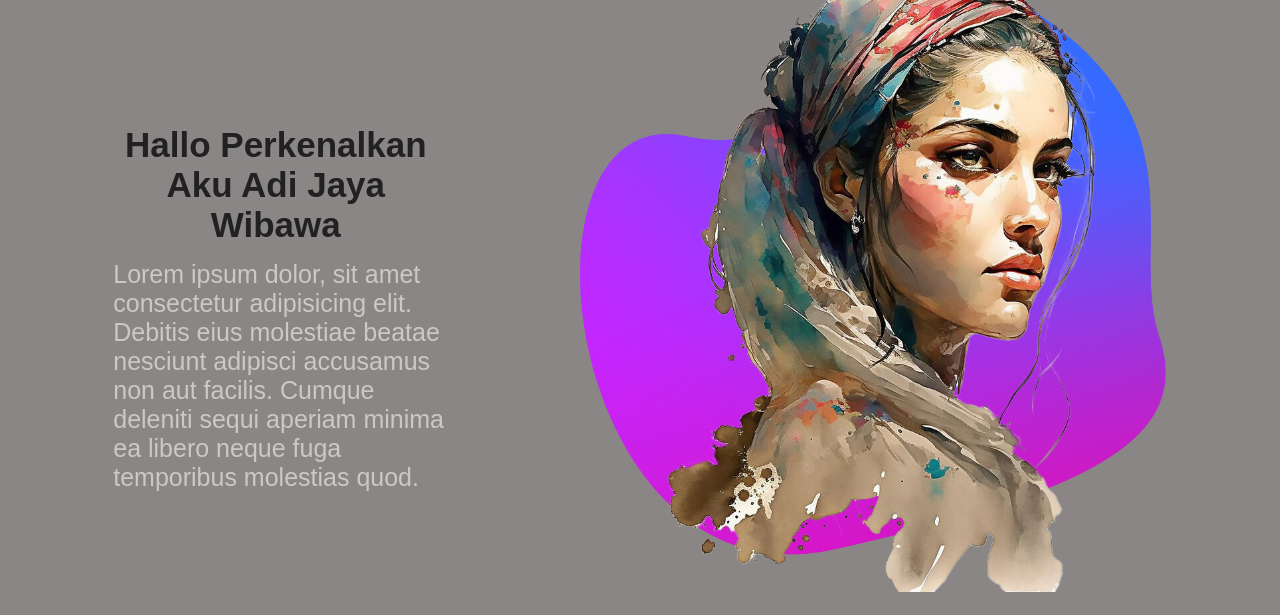
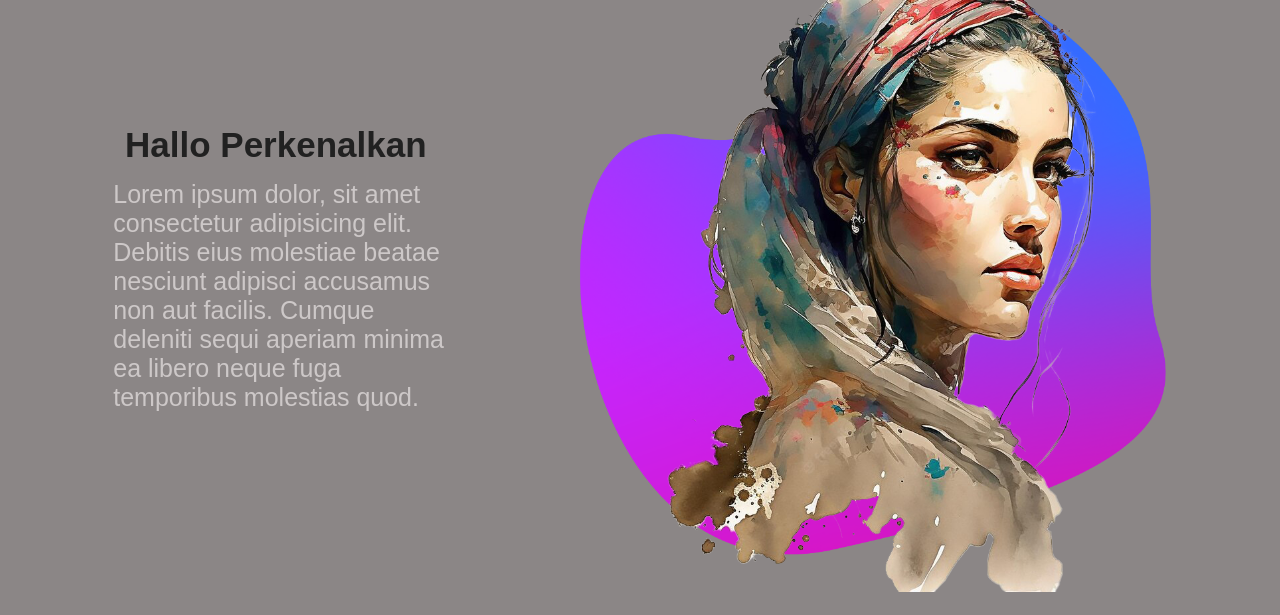
Before and after one commit to AdiJayaW/Ujian-Web, a plain HTML site: page index.html in a window 1280 px wide. Shown: the part 185-800 px from the top of the page. Drawn offline with Linux system fonts and the light colour scheme; a web font is replaced by a local one.

Commit message:
change public

```diff
--- a/index.html
+++ b/index.html
@@ -21,7 +21,7 @@
             </ul>
         </nav>
         <div class="cont">
-            <h1> Hallo Perkenalkan Aku Adi Jaya Wibawa</h1>
+            <h1> Hallo Perkenalkan </h1>
             <p>Lorem ipsum dolor, sit amet consectetur adipisicing elit. Debitis eius molestiae beatae nesciunt adipisci accusamus non aut facilis. Cumque deleniti sequi aperiam minima ea libero neque fuga temporibus molestias quod.</p>
         </div>
 
```
